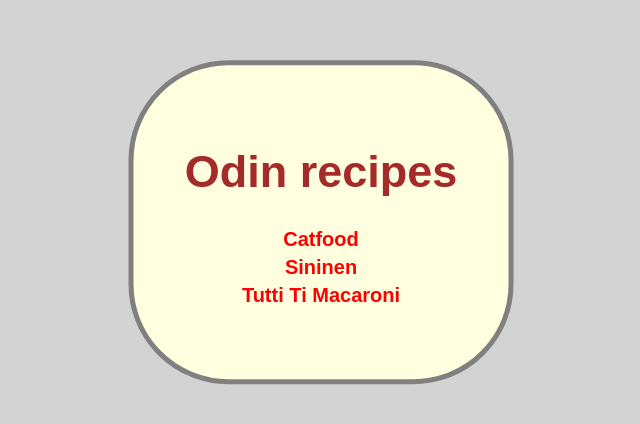
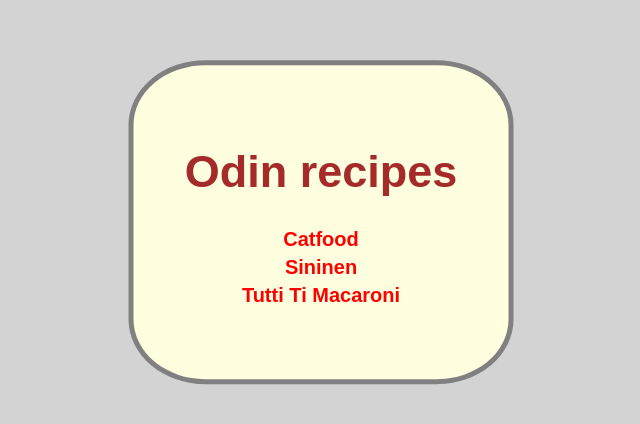
Before and after one commit to lussukka/odin-recipes, a plain HTML site: page index.html in a window 1280 px wide. Shown: the part 178-602 px from the top of the page, without its empty margins (319-959 px from the left). Drawn offline with Linux system fonts and the light colour scheme.

Commit message:
% radius

```diff
--- a/css/styles.css
+++ b/css/styles.css
@@ -21,7 +21,7 @@ body {
     text-align: center;
     border-width: 5px;
     border-color: gray;
-    border-radius: 100px;
+    border-radius: 20%;
 
     background-color: lightyellow;
 
```
